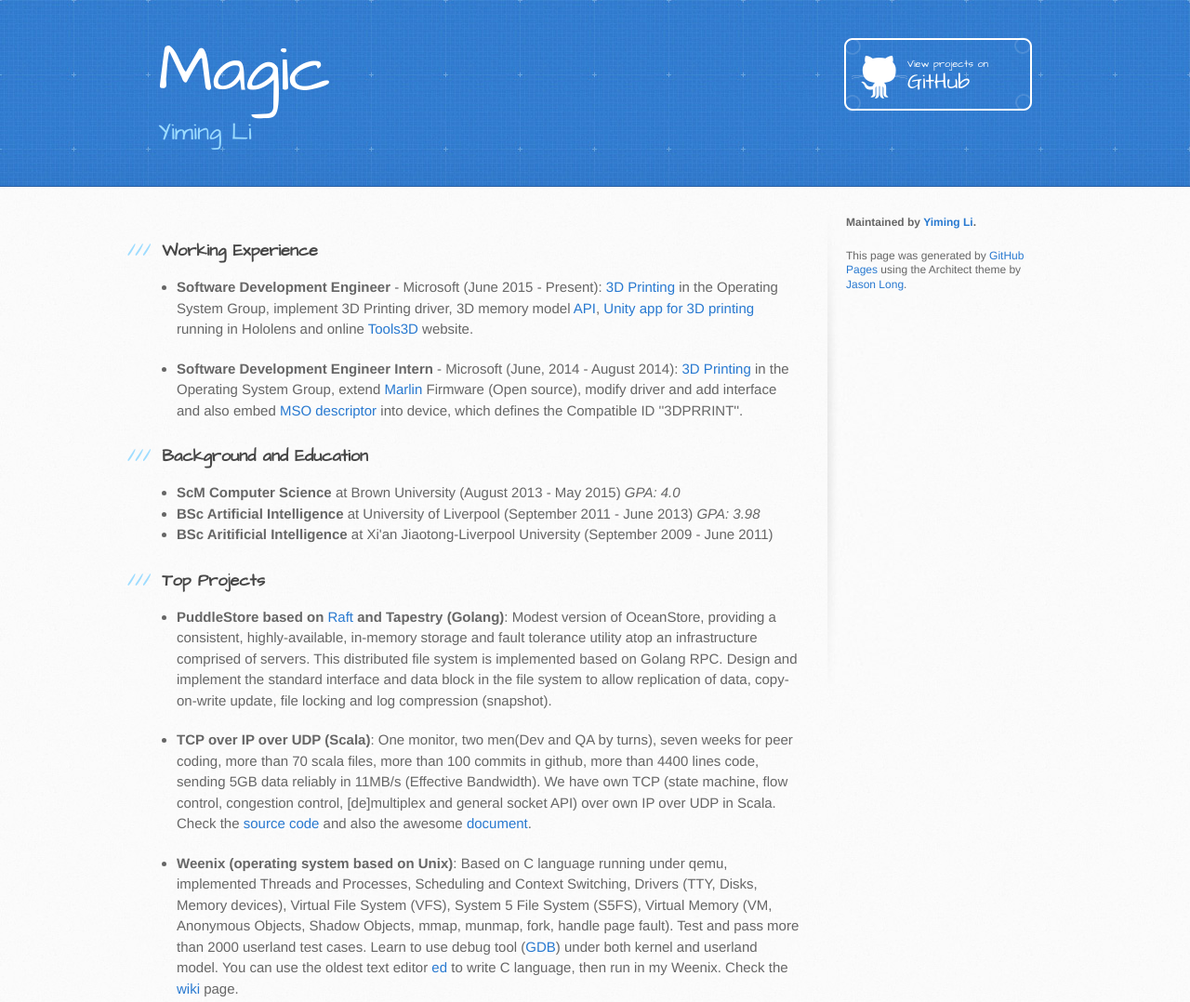
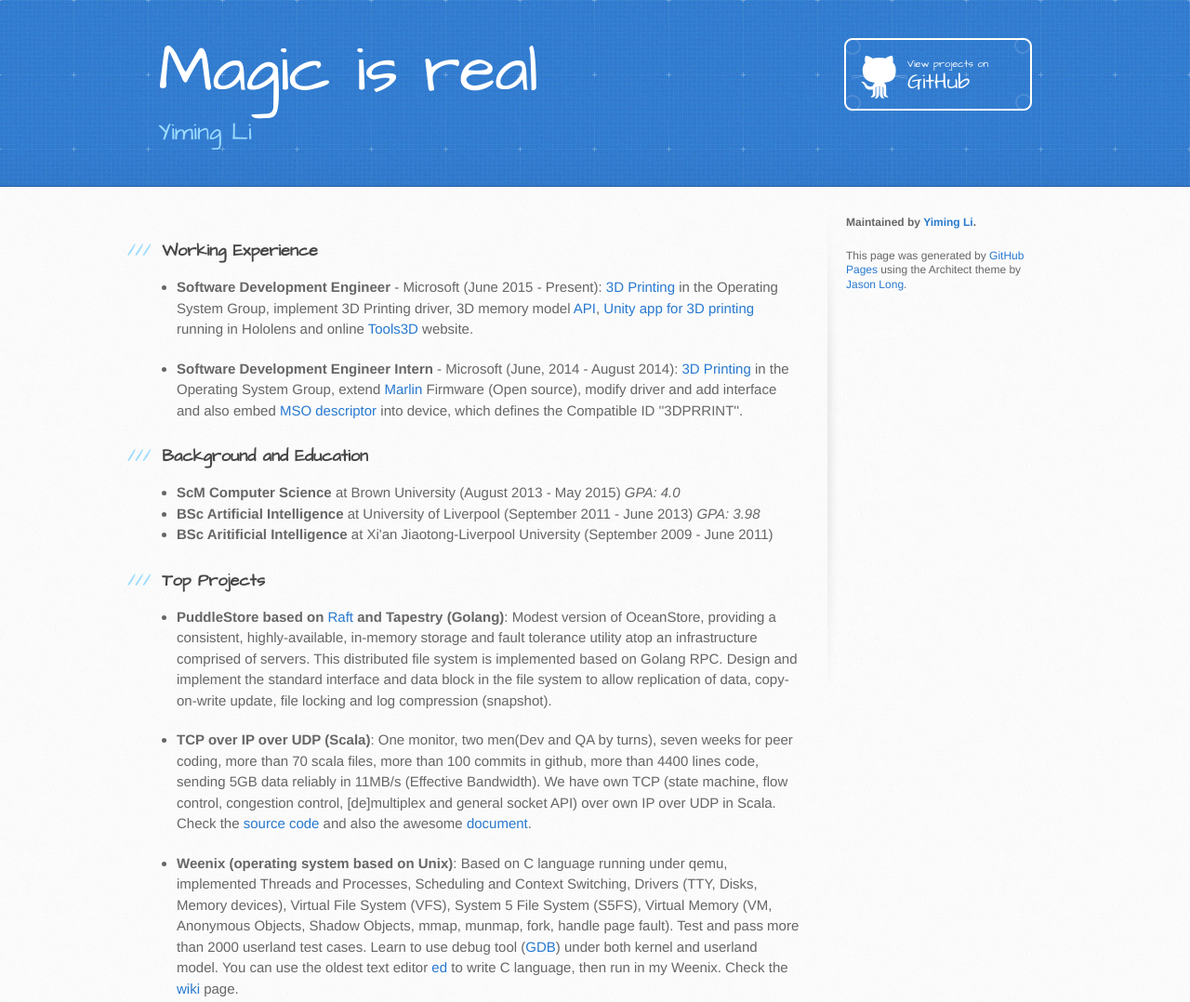
Before and after one commit to nathan-liyiming/magic, a plain HTML site: page index.html in a window 1280 px wide. Shown: the top 1078 px of the page at 93% size. Drawn offline with Linux system fonts and the light colour scheme.

Commit message:
Change the title

```diff
--- a/index.html
+++ b/index.html
@@ -13,13 +13,13 @@
     <script src="//html5shiv.googlecode.com/svn/trunk/html5.js"></script>
     <![endif]-->
 
-    <title>Magic by nathan-liyiming</title>
+    <title>Magic is real</title>
   </head>
 
   <body>
     <header>
       <div class="inner">
-        <h1>Magic</h1>
+        <h1>Magic is real</h1>
         <h2>Yiming Li</h2>
         <a href="https://github.com/nathan-liyiming/" class="button"><small>View projects on</small> GitHub</a>
       </div>
```
